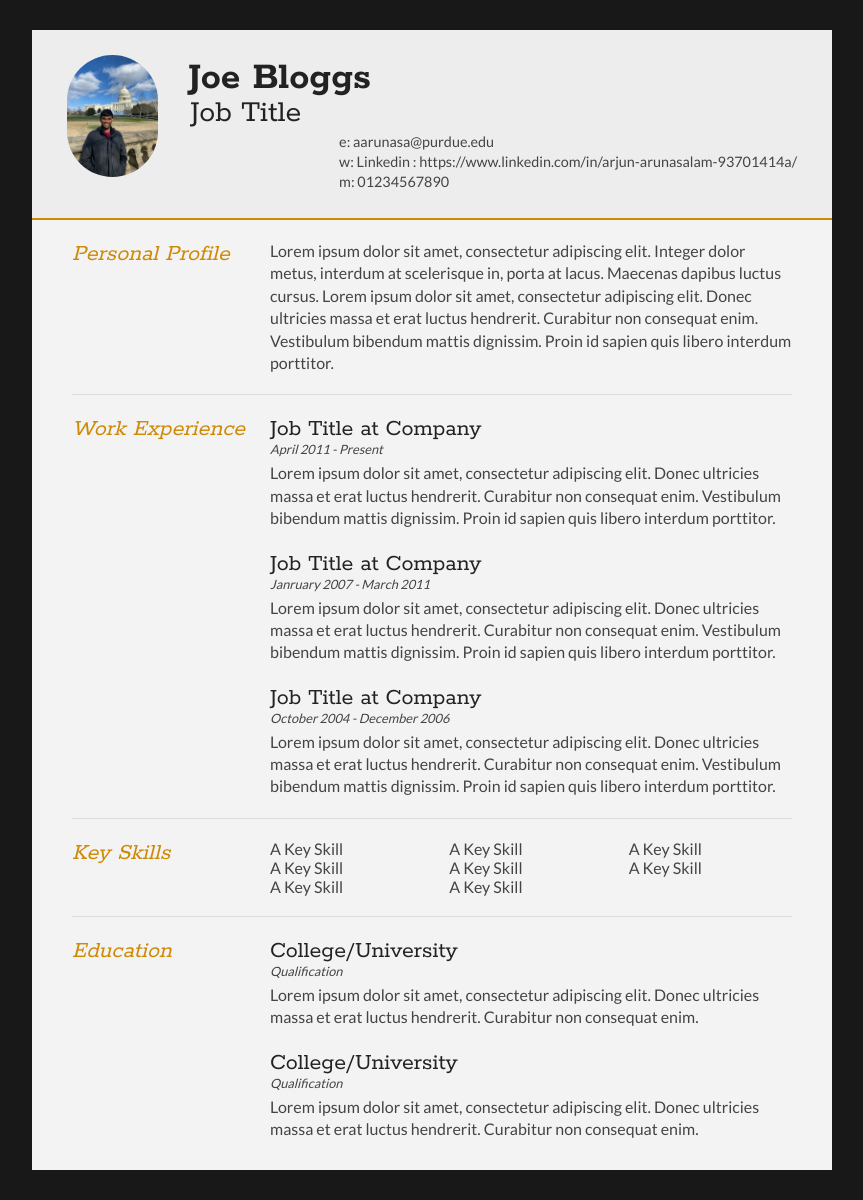
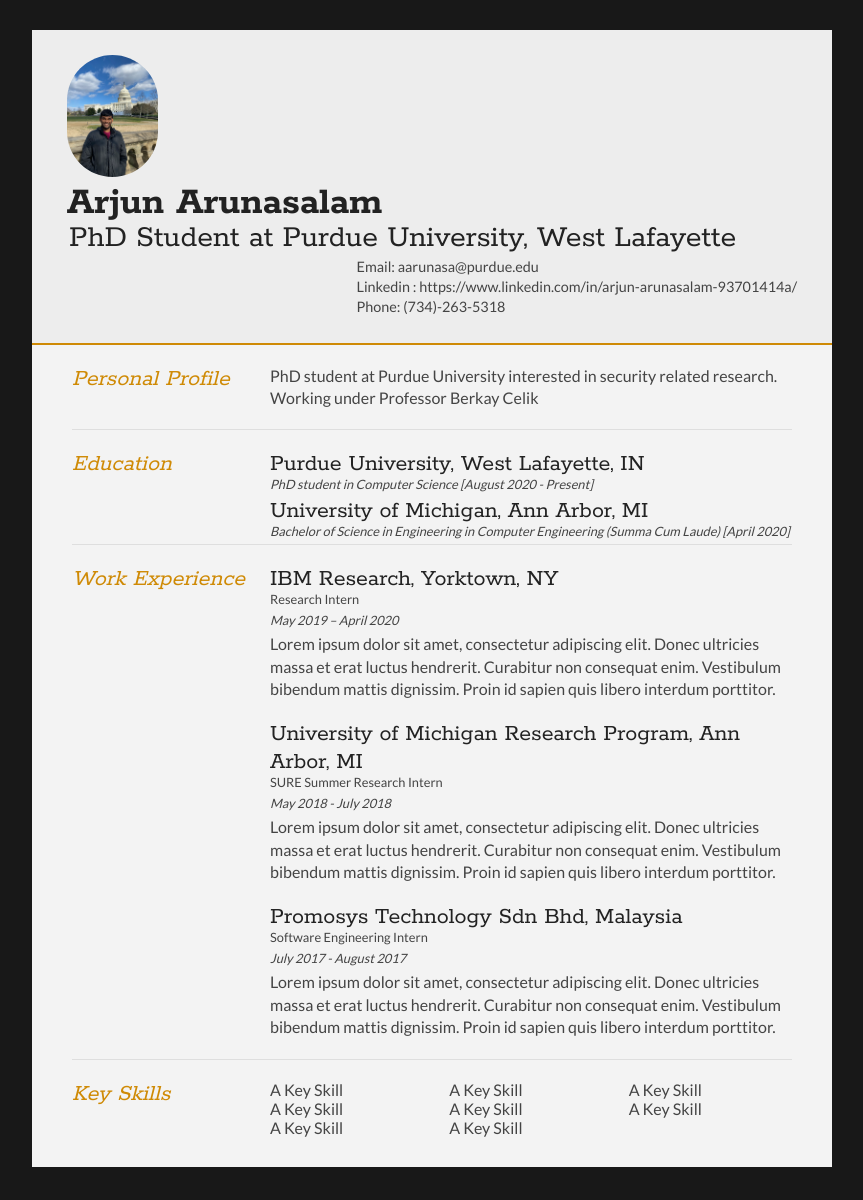
Before and after one commit to arjunarunasalam/arjunarunasalam.github.io, a PHP site: page / in a window 1280 px wide. Shown: the whole page, without its empty margins (208-1071 px from the left). After the commit the page ends 1167 px from the top, so only its background shows below. Run offline with PHP 8.4, Linux system fonts and the light colour scheme.

Commit message:
resume template

```diff
--- a/index.html
+++ b/index.html
@@ -22,15 +22,15 @@
 		</div>
 
 		<div id="name">
-			<h1 class="quickFade delayTwo">Joe Bloggs</h1>
-			<h2 class="quickFade delayThree">Job Title</h2>
+			<h1 class="quickFade delayTwo">Arjun Arunasalam</h1>
+			<h2 class="quickFade delayThree">PhD Student at Purdue University, West Lafayette</h2>
 		</div>
 
 		<div id="contactDetails" class="quickFade delayFour">
 			<ul>
-				<li>e: <a href="mailto:aarunasa@purdue.edu" target="_blank">aarunasa@purdue.edu</a></li>
-				<li>w: <a href="https://www.linkedin.com/in/arjun-arunasalam-93701414a/">Linkedin : https://www.linkedin.com/in/arjun-arunasalam-93701414a/ </a></li>
-				<li>m: 01234567890</li>
+				<li>Email: <a href="mailto:aarunasa@purdue.edu" target="_blank">aarunasa@purdue.edu</a></li>
+				<li>Linkedin : <a href="https://www.linkedin.com/in/arjun-arunasalam-93701414a/">https://www.linkedin.com/in/arjun-arunasalam-93701414a/ </a></li>
+				<li>Phone: (734)-263-5318</li>
 			</ul>
 		</div>
 		<div class="clear"></div>
@@ -44,12 +44,30 @@
 				</div>
 
 				<div class="sectionContent">
-					<p>Lorem ipsum dolor sit amet, consectetur adipiscing elit. Integer dolor metus, interdum at scelerisque in, porta at lacus. Maecenas dapibus luctus cursus. Lorem ipsum dolor sit amet, consectetur adipiscing elit. Donec ultricies massa et erat luctus hendrerit. Curabitur non consequat enim. Vestibulum bibendum mattis dignissim. Proin id sapien quis libero interdum porttitor.</p>
+					<p>PhD student at Purdue University interested in security related research. Working under Professor Berkay Celik</p>
 				</div>
 			</article>
 			<div class="clear"></div>
 		</section>
 
+		<section>
+			<div class="sectionTitle">
+				<h1>Education</h1>
+			</div>
+
+			<div class="sectionContent">
+				<article>
+					<h2>Purdue University, West Lafayette, IN</h2>
+					<p class="subDetails">PhD student in Computer Science [August 2020 - Present] </p>
+				</article>
+
+				<article>
+					<h2>University of Michigan, Ann Arbor, MI</h2>
+					<p class="subDetails">Bachelor of Science in Engineering in Computer Engineering (Summa Cum Laude) [April 2020]</p>
+				</article>
+			</div>
+			<div class="clear"></div>
+		</section>
 
 		<section>
 			<div class="sectionTitle">
@@ -58,20 +76,23 @@
 
 			<div class="sectionContent">
 				<article>
-					<h2>Job Title at Company</h2>
-					<p class="subDetails">April 2011 - Present</p>
+					<h2>IBM Research, Yorktown, NY	</h2>
+					<p class="positionJob"> Research Intern </p>
+					<p class="subDetails"> May 2019 – April 2020 </p>
 					<p>Lorem ipsum dolor sit amet, consectetur adipiscing elit. Donec ultricies massa et erat luctus hendrerit. Curabitur non consequat enim. Vestibulum bibendum mattis dignissim. Proin id sapien quis libero interdum porttitor.</p>
 				</article>
 
 				<article>
-					<h2>Job Title at Company</h2>
-					<p class="subDetails">Janruary 2007 - March 2011</p>
+					<h2>University of Michigan Research Program, Ann Arbor, MI</h2>
+					<p class="positionJob"> SURE Summer Research Intern</p>
+					<p class="subDetails">May 2018 - July 2018</p>
 					<p>Lorem ipsum dolor sit amet, consectetur adipiscing elit. Donec ultricies massa et erat luctus hendrerit. Curabitur non consequat enim. Vestibulum bibendum mattis dignissim. Proin id sapien quis libero interdum porttitor.</p>
 				</article>
 
 				<article>
-					<h2>Job Title at Company</h2>
-					<p class="subDetails">October 2004 - December 2006</p>
+					<h2>Promosys Technology Sdn Bhd, Malaysia</h2>
+					<p class="positionJob"> Software Engineering Intern </p>
+					<p class="subDetails">July 2017 - August 2017</p>
 					<p>Lorem ipsum dolor sit amet, consectetur adipiscing elit. Donec ultricies massa et erat luctus hendrerit. Curabitur non consequat enim. Vestibulum bibendum mattis dignissim. Proin id sapien quis libero interdum porttitor.</p>
 				</article>
 			</div>
@@ -100,26 +121,7 @@
 		</section>
 
 
-		<section>
-			<div class="sectionTitle">
-				<h1>Education</h1>
-			</div>
 
-			<div class="sectionContent">
-				<article>
-					<h2>College/University</h2>
-					<p class="subDetails">Qualification</p>
-					<p>Lorem ipsum dolor sit amet, consectetur adipiscing elit. Donec ultricies massa et erat luctus hendrerit. Curabitur non consequat enim.</p>
-				</article>
-
-				<article>
-					<h2>College/University</h2>
-					<p class="subDetails">Qualification</p>
-					<p>Lorem ipsum dolor sit amet, consectetur adipiscing elit. Donec ultricies massa et erat luctus hendrerit. Curabitur non consequat enim.</p>
-				</article>
-			</div>
-			<div class="clear"></div>
-		</section>
 
 	</div>
 </div>
--- a/style.css
+++ b/style.css
@@ -138,6 +138,12 @@ section:last-child {
 .subDetails {
 	font-size: 0.8em;
 	font-style: italic;
+	margin-bottom: 3px;
+}
+
+.positionJob {
+	font-size: 0.8em;
+	font-style: normal;
 	margin-bottom: 3px;
 }
 
```
